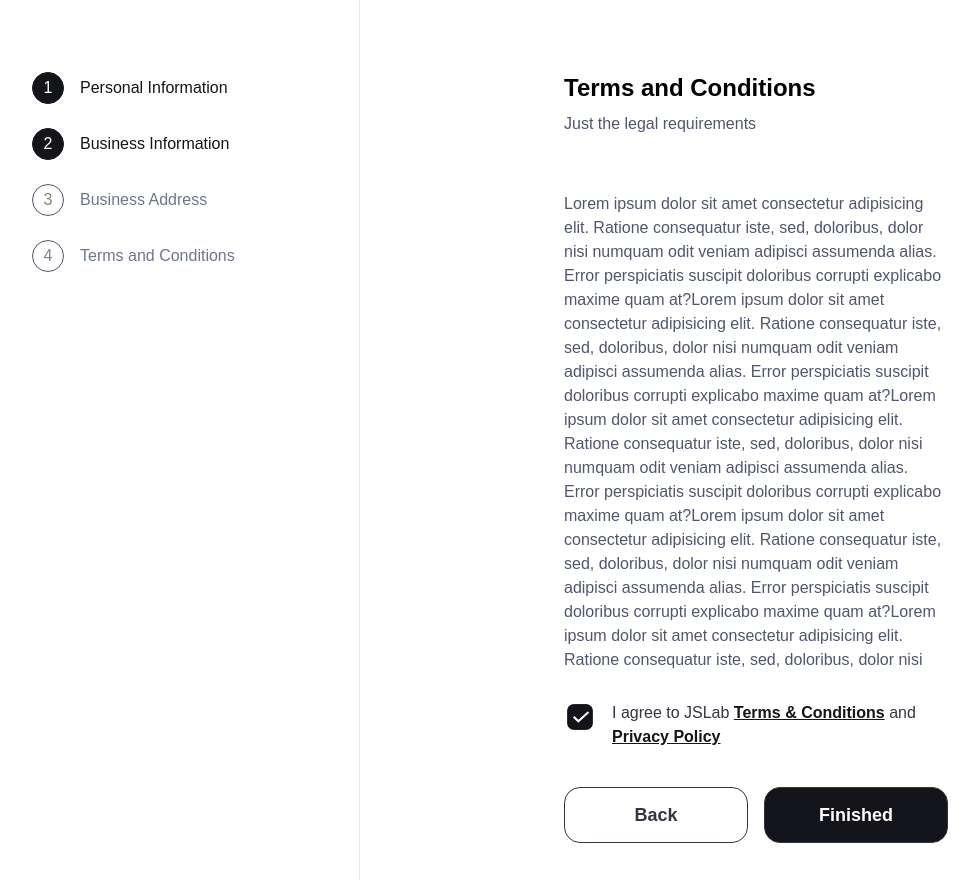
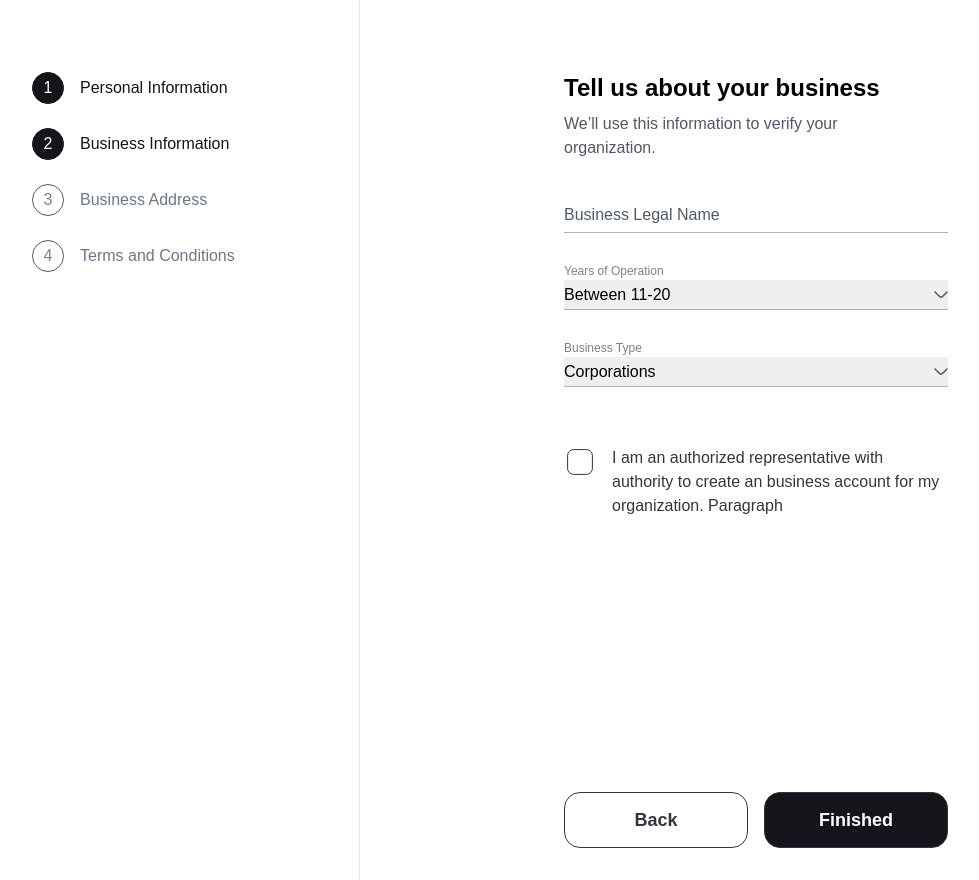
Before and after one commit to PavelBichukov/JSLab, a React (Vite) app: page /signup in a window 1280 px wide. Shown: the whole page, without its empty margins (80-1059 px from the left). Built offline with nearby package versions, Linux system fonts and the light colour scheme.

Commit message:
INT-32/FEAT: added child component for enetering businees type information

```diff
--- /dev/null
+++ b/src/components/SignUp/BusinessInfoBlock/BusinessInfoBlock.module.scss
@@ -0,0 +1,170 @@
+.main {
+  display: flex;
+  flex-direction: column;
+  justify-content: space-between;
+  gap: 8px;
+  padding-right: 196px;
+  height: 100%;
+}
+
+.subTittle {
+  color: rgba(80, 87, 107, 1);
+  max-width: 300px;
+}
+
+.formBlock {
+  flex: 2;
+  display: flex;
+  flex-direction: column;
+  gap: 16px;
+  justify-content: space-between;
+  width: 100%;
+}
+
+.businessInputBox {
+  display: flex;
+  flex-direction: column;
+  position: relative;
+  padding: 20px 0px;
+  & label {
+    position: absolute;
+    top: 35px;
+    color: rgba(80, 87, 107, 1);
+    font-family: 'Metropolis', sans-serif;
+    font-weight: 400;
+    font-size: 16px;
+    line-height: 24px;
+    cursor: text;
+    transition: 0.3s;
+  }
+}
+
+.businessFormInput {
+  border: none;
+  border-bottom: 1px solid rgba(171, 178, 194, 1);
+  margin-bottom: -1px;
+  color: rgba(80, 87, 107, 1);
+  font-family: 'Metropolis', sans-serif;
+  font-weight: 400;
+  font-size: 16px;
+  line-height: 24px;
+  padding: 5px 0px;
+  width: 100%;
+  &:focus {
+    outline: none;
+    border-color: rgba(20, 21, 26, 1);
+  }
+  &:focus + label,
+  &:not(:placeholder-shown) + label {
+    transform: translateY(-25px);
+    cursor: default;
+    font-size: 12px;
+    line-height: 16px;
+  }
+}
+
+.selectsGroup {
+  display: flex;
+  flex-direction: column;
+  gap: 48px;
+  padding-top: 28px;
+  & select {
+    border: none;
+    appearance: none;
+    border-bottom: 1px solid rgba(171, 178, 194, 1);
+    margin-bottom: -1px;
+    font-family: 'Metropolis', sans-serif;
+    font-weight: 400;
+    font-size: 16px;
+    height: 30px;
+    cursor: pointer;
+    &:focus {
+      outline: none;
+    }
+  }
+}
+
+.selectBox {
+  display: flex;
+  flex-direction: column;
+  position: relative;
+  width: 100%;
+  & label {
+    position: absolute;
+    bottom: 30px;
+    font-family: 'Metropolis', sans-serif;
+    font-weight: 400;
+    font-size: 12px;
+    line-height: 16px;
+  }
+  &::after {
+    position: absolute;
+    content: url(src/assets/icons/ChevronDownIcon.svg);
+    right: 0;
+    top: 5px;
+  }
+}
+
+.checkBoxBlock {
+  width: 100%;
+  display: flex;
+  gap: 16px;
+  padding-top: 60px;
+  color: rgba(50, 54, 66, 1);
+  & input {
+    background-color: white;
+    border: 1px solid;
+    align-self: start;
+    border-radius: 8px;
+    margin: 0;
+    position: relative;
+    cursor: pointer;
+    transition: 0.2s;
+    transform: scale(0.8);
+    &::before {
+      position: absolute;
+      content: url(src/assets/icons/CheckBoxTickIcon.svg);
+      right: 5px;
+      bottom: 5px;
+      transform: scale(1.3);
+    }
+    &:checked {
+      background-color: rgba(20, 21, 26, 1);
+    }
+  }
+  & a {
+    text-decoration: underline;
+    font-weight: 600;
+  }
+}
+
+.buttonsBlock {
+  width: 100%;
+  display: flex;
+  align-items: center;
+  justify-content: space-between;
+  gap: 16px;
+  padding-top: 30px;
+  & button {
+    flex: 1;
+  }
+}
+
+.button {
+  border: 1px solid rgba(50, 54, 66, 1);
+  text-decoration: none;
+  color: rgba(255, 255, 255, 1);
+  background-color: rgba(20, 21, 26, 1);
+  border-radius: 16px;
+  padding: 15px;
+  font-family: 'Metropolis', sans-serif;
+  font-weight: 600;
+  font-size: 18px;
+  line-height: 24px;
+  cursor: pointer;
+}
+
+.buttonBack {
+  color: rgba(50, 54, 66, 1);
+  background-color: transparent;
+}
--- /dev/null
+++ b/src/components/SignUp/BusinessInfoBlock/BusinessInfoBlock.tsx
@@ -0,0 +1,76 @@
+import cn from 'classnames'
+import { Typography } from 'src/components/share/Typography'
+
+import styles from './BusinessInfoBlock.module.scss'
+
+export const BusinessInfoBlock = () => {
+  return (
+    <div className={styles.main}>
+      <Typography variant="HeaderM">Tell us about your business</Typography>
+      <Typography variant="ParagraphL" className={styles.subTittle}>
+        We’ll use this information to verify your organization.
+      </Typography>
+      <form className={styles.formBlock}>
+        <div>
+          <div className={styles.businessInputBox}>
+            <input
+              className={styles.businessFormInput}
+              type="text"
+              name="businessName"
+              id="businessName"
+              placeholder=""
+              onChange={(e) => console.log(e.target.value)}
+            />
+            <label htmlFor="businessName">Business Legal Name</label>
+          </div>
+          <div className={styles.selectsGroup}>
+            <div className={styles.selectBox}>
+              <label htmlFor="years">Years of Operation</label>
+              <select
+                name="years"
+                id="years"
+                onChange={(e) => console.log(e.target.value)}
+              >
+                <option value="Between 11-20">Between 11-20</option>
+                <option value="Between 20-23">Between 20-23</option>
+                <option value="Between 00-11">Between 00-11</option>
+              </select>
+            </div>
+            <div className={styles.selectBox}>
+              <label htmlFor="businessType">Business Type</label>
+              <select
+                name="businessType"
+                id="businessType"
+                onChange={(e) => console.log(e.target.value)}
+              >
+                <option value="Corporations">Corporations</option>
+                <option value="Partnerships">Partnerships</option>
+                <option value="LLC">LLC</option>
+              </select>
+            </div>
+          </div>
+          <div className={styles.checkBoxBlock}>
+            <input type="checkbox" id="checkbox" name="checkbox" />
+            <Typography variant="ParagraphL">
+              I am an authorized representative with authority to create an
+              business account for my organization. Paragraph
+            </Typography>
+          </div>
+        </div>
+        <div className={styles.buttonsBlock}>
+          <button
+            className={cn(styles.button, styles.buttonBack)}
+            type="button"
+          >
+            Back
+          </button>
+          <button className={styles.button} type="submit">
+            Finished
+          </button>
+        </div>
+      </form>
+    </div>
+  )
+}
+
+export default BusinessInfoBlock
--- /dev/null
+++ b/src/components/SignUp/BusinessInfoBlock/index.ts
@@ -0,0 +1 @@
+export {default as BusinessInfoBlock} from './BusinessInfoBlock'
--- a/src/components/SignUp/SignUpMainComponent/SignUp.tsx
+++ b/src/components/SignUp/SignUpMainComponent/SignUp.tsx
@@ -1,5 +1,5 @@
 import cn from 'classnames'
-import { TermsAndConditions, UserInfoBlock } from 'src/components'
+import { BusinessInfoBlock, TermsAndConditions, UserInfoBlock,  } from 'src/components'
 import { Typography } from 'src/components/share/Typography'
 
 import { progressBarConstants } from './progressBarConstants'
@@ -18,6 +18,7 @@ export const SignUpMainComponent = () => {
                 className={cn(styles.progressBarItem, {
                   [styles.progressBarItemActive]: currentStep >= item.id,
                 })}
+                key={item.id}
               >
                 <div className={styles.circleNumber}>
                   <Typography variant="LabelL">{item.id}</Typography>
@@ -29,7 +30,8 @@ export const SignUpMainComponent = () => {
         </section>
         <div className={styles.formBlock}>
           {/* <UserInfoBlock/> */}
-          <TermsAndConditions/>
+          {/* <TermsAndConditions/> */}
+          <BusinessInfoBlock/>
         </div>
       </div>
     </div>
--- a/src/components/SignUp/TermsAndConditionsBlock/TermsAndConditions.module.scss
+++ b/src/components/SignUp/TermsAndConditionsBlock/TermsAndConditions.module.scss
@@ -8,6 +8,11 @@
 .subTittle {
   color: rgba(80, 87, 107, 1);
 }
+
+.formBlock{
+  width: 600px;
+}
+
 
 .textInfo {
   max-height: 485px;
@@ -34,7 +39,7 @@
   padding-top: 16px;
   color: rgba(50, 54, 66, 1);
   & input {
-    background-color: rgba(20, 21, 26, 1);
+    background-color: wite;
     border: 1px solid;
     align-self: start;
     border-radius: 8px;
@@ -51,7 +56,7 @@
       transform: scale(1.3);
     }
     &:checked {
-      background-color: white;
+      background-color: rgba(20, 21, 26, 1);
     }
   }
   & a{
--- a/src/components/SignUp/index.ts
+++ b/src/components/SignUp/index.ts
@@ -1,3 +1,4 @@
 export * from './SignUpMainComponent'
 export * from './UserInfoBlock'
 export * from './TermsAndConditionsBlock'
+export * from './BusinessInfoBlock'
```
Also changed, not shown: src/assets/icons/ChevronDownIcon.svg (added).
